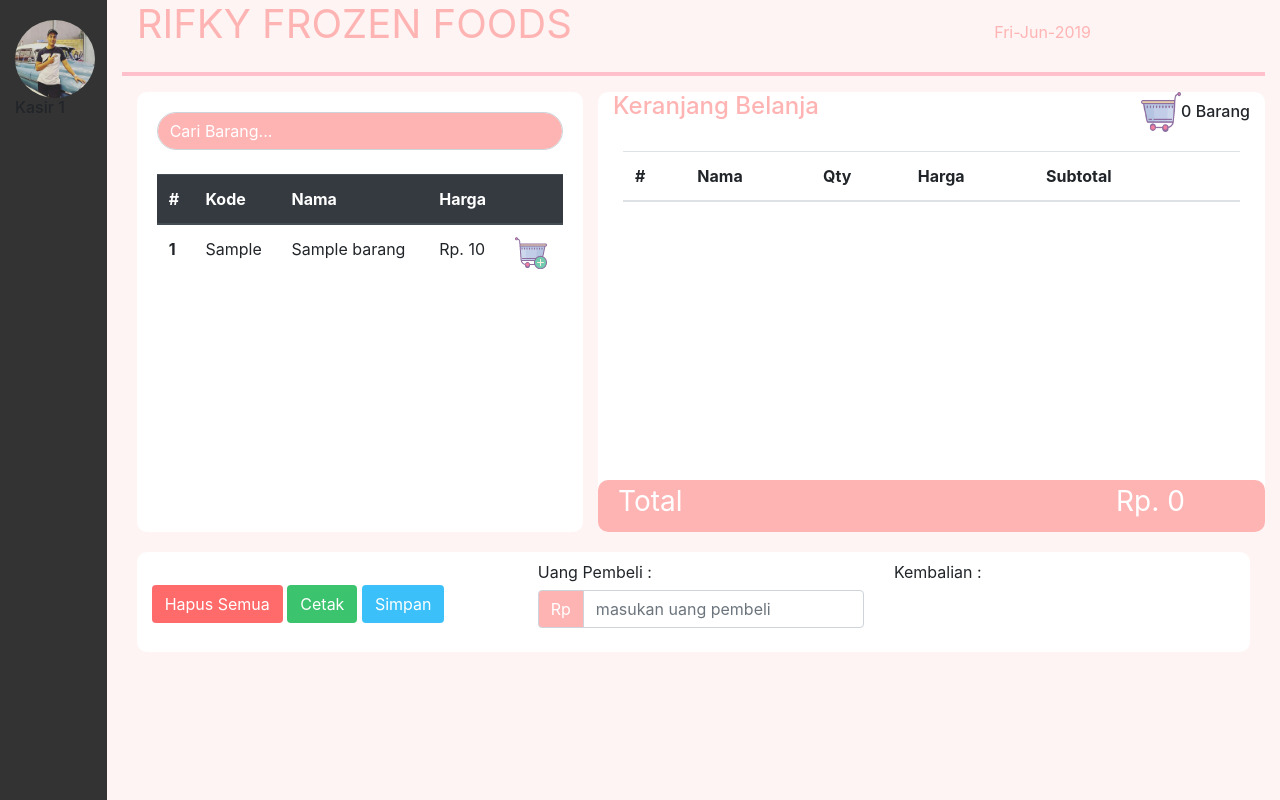
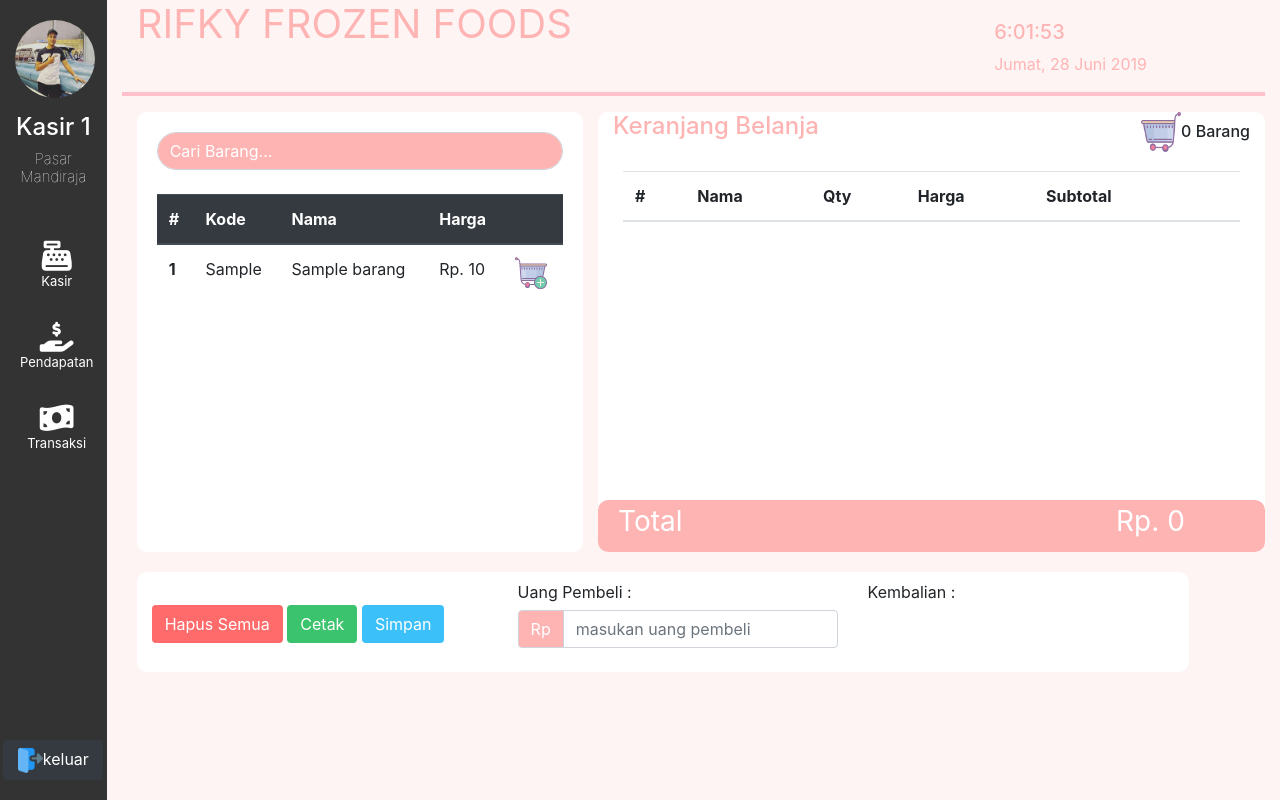
Before and after one commit to wahyufeb/POS-Rifky-Frozen-Foods, a CodeIgniter app: page /POS-Rifky-Frozen-Foods/ in a window 1280 px wide. Run offline with CodeIgniter, Linux system fonts and the light colour scheme; tables that the repository leaves empty or names only in its code hold one stand-in row (values such as "Sample post"); lists and menus that the app fills with data are empty; some libraries are stand-ins or nearby versions.

Commit message:
Add Icon Menu

```diff
--- a/application/controllers/Home.php
+++ b/application/controllers/Home.php
@@ -8,7 +8,12 @@ class Home extends CI_Controller {
         $this->load->model('M_Home');
     }
     // templating
-    public function index(){
+    function header(){
+        $this->load->view('home/header');
+    }
+
+    function index(){
+        $this->header();
         $this->load->view('home/home');
     }
 
@@ -100,14 +105,19 @@ class Home extends CI_Controller {
     // save Transaksi
     function saveTransaksi(){
         date_default_timezone_set("Asia/Bangkok");
-        $waktu = date('d-m-Y');
+        $waktu = date('d-m-Y H:i:s');
         $total = $this->input->post('total');
         $uang = $this->input->post('uang');
         $kembalian = $this->input->post('kembalian');
-        $data = array('date' => $waktu,
+        $kategori = $this->input->post('kategori');
+
+        $data = array('id_kasir' => 1,
+                        'date' => $waktu,
                         'uang' => $uang,
                         'total' => $total,
-                        'kembalian' => $kembalian);
+                        'kembalian' => $kembalian,
+                        'kategori' => $kategori
+                    );
         $this->M_Home->saveTransaksi($data);
         $this->cart->destroy();
     }
--- /dev/null
+++ b/application/views/home/header.php
@@ -0,0 +1,53 @@
+<!DOCTYPE html>
+<html lang="en">
+<head>
+    <meta charset="UTF-8">
+    <meta name="viewport" content="width=device-width, initial-scale=1.0">
+    <meta http-equiv="X-UA-Compatible" content="ie=edge">
+    <title>Home - Rifky Frozen Foods</title>
+    <link rel="stylesheet" href="<?=base_url()?>assets/bootstrap/css/bootstrap.min.css">
+    <link rel="stylesheet" href="<?=base_url()?>assets/custom/css/main.css">
+    <script src="https://kit.fontawesome.com/74cb3aad0c.js"></script>
+</head>
+<body>
+    <div class="wrapper">
+        <div class="row">
+            <div class="col-lg-1 side-menu">
+                <div class="profile">
+                    <div class="photo">
+                        <img src="<?=base_url()?>assets/photo/photo.jpg" alt="photo-profile" width="80" height="78"></div>
+                    <div class="name">
+                        <h4>Kasir 1</h4>
+                        <h6>Pasar Mandiraja</h6>
+                    </div>
+                    <div class="menu">
+                        <ul>
+                            <li>
+                                <a href="<?=base_url()?>Home">
+                                    <i class="fas fa-cash-register"></i><br>
+                                    Kasir
+                                </a>
+                            </li>
+                            <li>
+                                <a href="<?=base_url()?>Transaksi">
+                                    <i class="fas fa-hand-holding-usd"></i>
+                                    Pendapatan
+                                </a>
+                            </li>
+                            <li>
+                                <a href="#">
+                                    <i class="fas fa-money-bill-wave"></i>
+                                    Transaksi
+                                </a>
+                            </li>
+                        </ul>
+                    </div>
+                    <div class="out">
+                        <a href="#">
+                        <div class="btn btn-dark" id="keluar">
+                            <img src="<?=base_url()?>assets/icon/logout.png" alt="Logout" width="25">keluar
+                        </div>
+                        </a>
+                    </div>
+                </div>
+            </div>
--- a/application/views/home/home.php
+++ b/application/views/home/home.php
@@ -1,33 +1,80 @@
-<!DOCTYPE html>
-<html lang="en">
-<head>
-    <meta charset="UTF-8">
-    <meta name="viewport" content="width=device-width, initial-scale=1.0">
-    <meta http-equiv="X-UA-Compatible" content="ie=edge">
-    <title>Home - Rifky Frozen Foods</title>
-    <link rel="stylesheet" href="<?=base_url()?>assets/bootstrap/css/bootstrap.min.css">
-    <link rel="stylesheet" href="<?=base_url()?>assets/custom/css/main.css">
-</head>
-<body>
-    <div class="wrapper">
-        <div class="row">
-            <div class="col-lg-1 side-menu">
-                <div class="profile">
-                    <div class="photo">
-                        <img src="<?=base_url()?>assets/photo/photo.jpg" alt="photo-profile" width="80" height="78"></div>
-                    <div class="name">
-                        <h6>Kasir 1</h6>
-                    </div>
-                </div>
-            </div>
             <div class="col-lg-11 right-menu">
                 <div class="title">
                     <div class="row justify-content-between">
                         <h1 class="col-lg-6 pink">RIFKY FROZEN FOODS</h1>
                         <div class="col-lg-3 datenow pink">
+                            <div id="today"></div>
                             <?php
                             date_default_timezone_set("Asia/Bangkok");
-                            echo date('D-M-Y')
+
+                            $hari = date('D');
+                            $bulan = date('M');
+                            switch ($hari) {
+                                case 'Sun':
+                                    echo "Minggu, ";
+                                    break;
+                                case 'Mon':
+                                    echo "Senin, ";
+                                    break;
+                                case 'Tue':
+                                    echo "Selasa, ";
+                                    break;
+                                case 'Wed':
+                                    echo "Rabu, ";
+                                    break;
+                                case 'Thu':
+                                    echo "Kamis, ";
+                                    break;
+                                case 'Fri':
+                                    echo "Jumat, ";
+                                    break;
+                                case 'Sat':
+                                    echo "Sabtu, ";
+                                    break;
+                                default:
+                                    echo "Hari Tidak diketahui";
+                                    break;
+                            }
+                            echo date('d ');
+                            switch ($bulan) {
+                                case 'Jan':
+                                    echo "Januari ";
+                                    break;
+                                case 'Feb':
+                                    echo "Februari ";
+                                    break;
+                                case 'Apr':
+                                    echo "April ";
+                                    break;
+                                case 'May':
+                                    echo "Mei ";
+                                    break;
+                                case 'Jun':
+                                    echo "Juni ";
+                                    break;
+                                case 'Jul':
+                                    echo "Juli ";
+                                    break;
+                                case 'Aug':
+                                    echo "Agustus ";
+                                    break;
+                                case 'Sep':
+                                    echo "September ";
+                                    break;
+                                case 'Oct':
+                                    echo "Oktober ";
+                                    break;
+                                case 'Nov':
+                                    echo "November ";
+                                    break;
+                                case 'Dec':
+                                    echo "Desember ";
+                                    break;
+                                default:
+                                    echo "Bulan Tidak diketahui";
+                                    break;
+                            }
+                            echo date('Y');
                             ?>
                         </div>
                     </div>
@@ -96,7 +143,19 @@
                                                 </a>
                                             </td>
                                             <td>Rp. <?= number_format($row['price'],0,',','.') ?></td>
-                                            <td>Rp. <?= number_format($row['subtotal'], 0,',','.') ?></td>
+                                            <td>
+                                                <?php
+                                                if($row['price'] == 3500){
+                                                    if($row['qty'] % 3 != 0){
+                                                        echo number_format($row['subtotal'],0,',','.');
+                                                    }else{
+                                                        echo number_format($row['subtotal']-$row['qty']/3*500,0,',','.');
+                                                    }
+                                                }else{
+                                                    echo number_format($row['subtotal'],0,',','.');
+                                                }
+                                                ?>
+                                            </td>
                                             <td><a href="<?=base_url()?>Home/deleteItem/<?=$row['rowid']?>"> <img src="<?=base_url()?>assets/icon/delete.png" alt="delete-icon"> </a></td>
                                         </tr>
                                         <?php endforeach; ?>
@@ -111,7 +170,6 @@
                                         <div class="col-lg-4 text-center">
                                             <input type="hidden" id="total" value="<?=$this->cart->total()?>">
                                             <h3>Rp. <?= number_format($this->cart->total(), 0,',','.')?></h3>
-                                        </div>
                                     </div>
                                 </div>
                     </div>
@@ -120,15 +178,15 @@
                     <div class="col-lg-12">
                         <div class="bottom">
                             <div class="row">
-                                <div class="col-lg-4">
+                                <div class="col-lg-4 col-md-4">
                                     <div class="button-action">
                                         <div class="btn" style="background-color:#FF6A6A;color:white;"> <a href="<?= base_url() ?>Home/clearCart" style="color:white;">Hapus Semua</a> </div>
                                         <div class="btn" style="background-color:#3BC36D;color:white;" >Cetak</div>
                                         <div class="btn" style="background-color:#3BC0F9;color:white;" id="simpan">Simpan</div>
                                     </div>
                                 </div>
-                                <div class="col-lg-8">
-                                    <div class="payment">
+                                <div class="col-lg-8 col-md-8">
+                                    <div class="payment" style='width:700px;'>
                                         <div class="row">
                                             <div class="col-lg-6" style="margin-top:-30px;">
                                             <label for="uang-pembeli">Uang Pembeli : <span id="uang" style="font-weight:bold;"></span></label>
@@ -142,12 +200,6 @@
                                             <div class="col-lg-6" style="margin-top:-30px;">
                                             <label for="kembalian">Kembalian :</label>
                                             <h2 id="kembalian" style="margin-top:-40px;"></h2>
-                                                <!-- <div class="input-group" style="margin-top:-40px;">
-                                                    <div class="input-group-prepend">
-                                                        <span class="input-group-text" id="basic-addon1" style="background-color:#FFB4B4;color:white;">Rp</span>
-                                                    </div>
-                                                    <input type="text" class="form-control"  aria-label="kembalian" aria-describedby="kembalian" id="kembalian">
-                                                    </div> -->
                                             </div>
                                         </div>
                                     </div>
@@ -181,6 +233,27 @@
     <script src="<?=base_url()?>assets/bootstrap/js/bootstrap.min.js"></script>
     <script>
         $(document).ready(function(){
+            waktu();
+            function waktu(){
+                let today = new Date();
+                let h = today.getHours();
+                let m = today.getMinutes();
+                let s = today.getSeconds();
+
+                m = checkTime(m);
+                s = checkTime(s);
+
+                $('#today').html(`<h5>${h}:${m}:${s}</h5>`);
+                let t = setTimeout(() => {
+                    waktu();
+                }, 500);
+            }
+            function checkTime(i){
+                if(i<10){
+                    i = "0" + 1
+                }
+                return i;
+            }
             function toRp(uangAnda){
                 let toRp =  uangAnda.toString().split('').reverse().join(''),
                 uang = toRp.match(/\d{1,3}/g);
@@ -236,7 +309,7 @@
                 });
             })
 
-            // Edit Qty
+            // Edit Qty in cart
             $('.editQty').on("click", function(){
                 let rowid = $(this).data('rowid');
                 $.ajax({
@@ -301,15 +374,27 @@
                 let total = $('#total-belanja').data('total');
                 let uang = $('#uang').data('uang');
                 let kembalian = $('#kembalian').data('kembalian');
+                let kategori = '';
+
+                if(uang === total){
+                    kategori = 'Uang Anda PAS';
+                }else if(uang > total){
+                    kategori = `Uang Anda Lebih Rp.${toRp(uang-total)}`;
+                }else{
+                    kategori = `Uang Anda Kurang Rp.${toRp(total-uang)}`;
+                }
                 $.ajax({
                     url:'<?=base_url()?>Home/saveTransaksi',
-                    data:`total=${total}&&uang=${uang}&&kembalian=${kembalian}`,
+                    data:`total=${total}&&uang=${uang}&&kembalian=${kembalian}&&kategori=${kategori}`,
                     type:'POST',
                     dataType:'json',
                     success:function(data){
                     }
                 })
-                document.location.href = '<?=base_url()?>'
+                alert('Berhasil');
+                setTimeout(() => {
+                    document.location.href = '<?=base_url()?>'
+                }, 500);
             })
 
         })
--- a/assets/custom/css/main.css
+++ b/assets/custom/css/main.css
@@ -29,6 +29,58 @@ a:hover{
     border-radius: 50%;
 }
 
+.name {
+    text-align: center;
+    margin-top: 15px;
+    color: white;
+    margin-bottom: 30px;
+}
+
+.name h6{
+    font-weight: lighter;
+    font-size: 15px;
+}
+
+.menu ul {
+    list-style: none;
+    display: inline-block;
+    padding: 0;
+    text-align: left;
+    color:white;
+}
+
+.menu ul li{
+    text-align: center;
+    margin-top: 20px;
+    font-size: 13px;
+    padding: 5px;
+}
+.menu ul li i{
+    font-size: 30px;
+}
+.menu ul li a{
+    text-decoration: none;
+    color: white;
+}
+
+.menu ul li:hover{
+    background-color: #FFB4B4;
+    color: #fff;
+    cursor: pointer;
+    border-radius: 10px;
+}
+
+.menu ul li:hover a{
+    color: #fff;
+}
+
+#keluar{
+    width: 100px;
+    position: absolute;
+    left: 50%;
+    bottom: 0;
+    transform: translate(-50%, -50%)
+}
 
 
 /* Right Menu */
```
Also changed, not shown: application/controllers/Transaksi.php (added, +21 -0 lines), application/models/M_Transaksi.php (added, +10 -0 lines), application/views/transaksi/transaksi.php (added, +140 -0 lines), assets/icon/bill.png (added), assets/icon/house.png (added), assets/icon/logout.png (added), assets/icon/profit.png (added), assets/icon/revenue.png (added).
